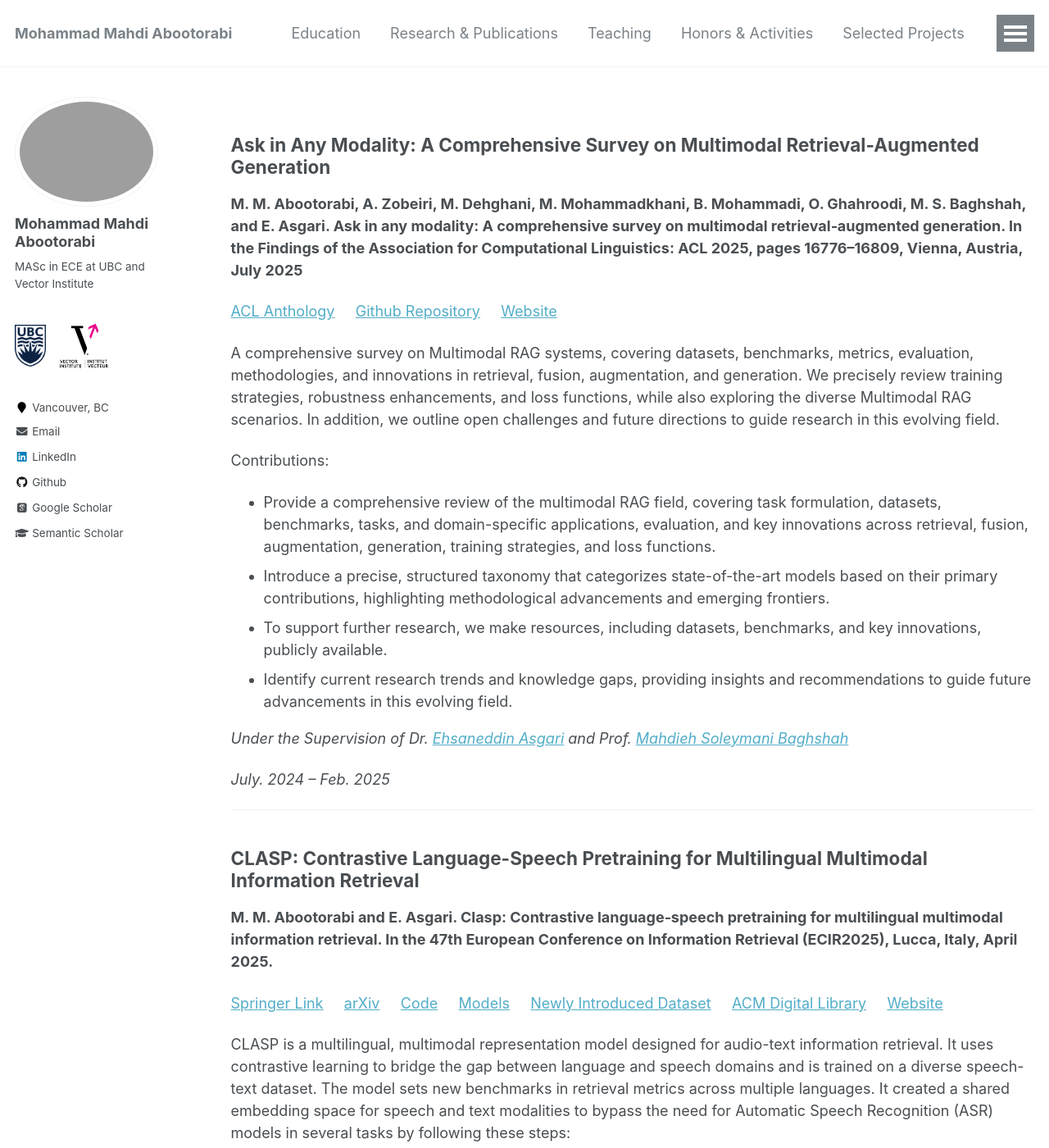
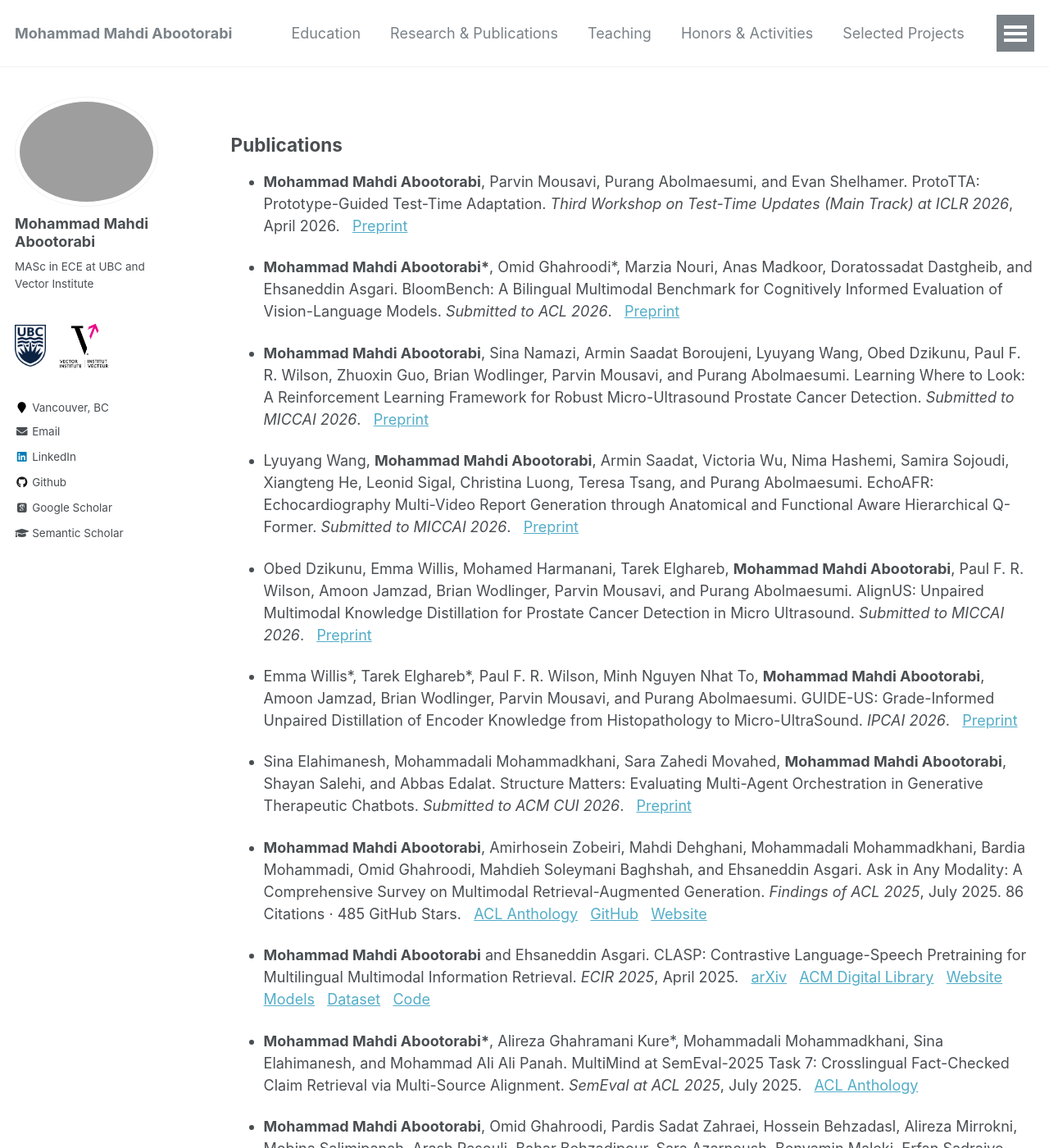
Before and after one commit to aboots/aboots.github.io, a Jekyll site: the page built from _pages/research.md, in a window 1280 px wide and 1400 px high. Shown: the whole window at 82% size. Built offline with Jekyll 4.4.1, drawn with Linux system fonts in a browser that asks for light colours; nearby versions of some CDN libraries; some web fonts are replaced; some of the changed text lies outside the part shown.

Commit message:
Update research.md

```diff
--- a/_pages/research.md
+++ b/_pages/research.md
@@ -4,8 +4,39 @@ title: ""
 permalink: /research/
 author_profile: true
 ---
+## Publications
 
-## Ask in Any Modality: A Comprehensive Survey on Multimodal Retrieval-Augmented Generation
+- **Mohammad Mahdi Abootorabi**, Parvin Mousavi, Purang Abolmaesumi, and Evan Shelhamer. ProtoTTA: Prototype-Guided Test-Time Adaptation. *Third Workshop on Test-Time Updates (Main Track) at ICLR 2026*, April 2026. &nbsp; [Preprint](https://drive.google.com/file/d/1nDYQGEdBNzbiyfVHs8vfCDiNEBbJBLKP/view?usp=sharing)
+
+- **Mohammad Mahdi Abootorabi\***, Omid Ghahroodi\*, Marzia Nouri, Anas Madkoor, Doratossadat Dastgheib, and Ehsaneddin Asgari. BloomBench: A Bilingual Multimodal Benchmark for Cognitively Informed Evaluation of Vision-Language Models. *Submitted to ACL 2026*. &nbsp; [Preprint](https://drive.google.com/file/d/1jRMHMwKcNEco5wxJYpVh_ecFiJST6wA6/view?usp=sharing)
+
+- **Mohammad Mahdi Abootorabi**, Sina Namazi, Armin Saadat Boroujeni, Lyuyang Wang, Obed Dzikunu, Paul F. R. Wilson, Zhuoxin Guo, Brian Wodlinger, Parvin Mousavi, and Purang Abolmaesumi. Learning Where to Look: A Reinforcement Learning Framework for Robust Micro-Ultrasound Prostate Cancer Detection. *Submitted to MICCAI 2026*. &nbsp; [Preprint](https://drive.google.com/file/d/13ILcEZKeqXjs9x_8mwkX2n5EThG1RB80/view?usp=sharing)
+
+- Lyuyang Wang, **Mohammad Mahdi Abootorabi**, Armin Saadat, Victoria Wu, Nima Hashemi, Samira Sojoudi, Xiangteng He, Leonid Sigal, Christina Luong, Teresa Tsang, and Purang Abolmaesumi. EchoAFR: Echocardiography Multi-Video Report Generation through Anatomical and Functional Aware Hierarchical Q-Former. *Submitted to MICCAI 2026*. &nbsp; [Preprint](https://drive.google.com/file/d/11Q20FqN9HqPi1ZALrpEwTCiuSKJ5DPi0/view?usp=sharing)
+
+- Obed Dzikunu, Emma Willis, Mohamed Harmanani, Tarek Elghareb, **Mohammad Mahdi Abootorabi**, Paul F. R. Wilson, Amoon Jamzad, Brian Wodlinger, Parvin Mousavi, and Purang Abolmaesumi. AlignUS: Unpaired Multimodal Knowledge Distillation for Prostate Cancer Detection in Micro Ultrasound. *Submitted to MICCAI 2026*. &nbsp; [Preprint](https://drive.google.com/file/d/1azRiqov8IeeLSjITr_BVSSlSwcKWNzGl/view?usp=sharing)
+
+- Emma Willis\*, Tarek Elghareb\*, Paul F. R. Wilson, Minh Nguyen Nhat To, **Mohammad Mahdi Abootorabi**, Amoon Jamzad, Brian Wodlinger, Parvin Mousavi, and Purang Abolmaesumi. GUIDE-US: Grade-Informed Unpaired Distillation of Encoder Knowledge from Histopathology to Micro-UltraSound. *IPCAI 2026*. &nbsp; [Preprint](https://arxiv.org/abs/2602.19005)
+
+- Sina Elahimanesh, Mohammadali Mohammadkhani, Sara Zahedi Movahed, **Mohammad Mahdi Abootorabi**, Shayan Salehi, and Abbas Edalat. Structure Matters: Evaluating Multi-Agent Orchestration in Generative Therapeutic Chatbots. *Submitted to ACM CUI 2026*. &nbsp; [Preprint](https://arxiv.org/abs/2603.00774)
+
+- **Mohammad Mahdi Abootorabi**, Amirhosein Zobeiri, Mahdi Dehghani, Mohammadali Mohammadkhani, Bardia Mohammadi, Omid Ghahroodi, Mahdieh Soleymani Baghshah, and Ehsaneddin Asgari. Ask in Any Modality: A Comprehensive Survey on Multimodal Retrieval-Augmented Generation. *Findings of ACL 2025*, July 2025. 86 Citations · 485 GitHub Stars. &nbsp; [ACL Anthology](https://aclanthology.org/2025.findings-acl.861/) &nbsp; [GitHub](https://github.com/llm-lab-org/Multimodal-RAG-Survey) &nbsp; [Website](https://multimodalrag.github.io/)
+
+- **Mohammad Mahdi Abootorabi** and Ehsaneddin Asgari. CLASP: Contrastive Language-Speech Pretraining for Multilingual Multimodal Information Retrieval. *ECIR 2025*, April 2025. &nbsp; [arXiv](https://arxiv.org/abs/2412.13071) &nbsp; [ACM Digital Library](https://dl.acm.org/doi/10.1007/978-3-031-88717-8_2) &nbsp; [Website](https://clasp1.github.io/) &nbsp; [Models](https://huggingface.co/llm-lab/CLASP) &nbsp; [Dataset](https://huggingface.co/datasets/llm-lab/SpeechBrown) &nbsp; [Code](https://github.com/language-modeling-lab/CLASP)
+
+- **Mohammad Mahdi Abootorabi\***, Alireza Ghahramani Kure\*, Mohammadali Mohammadkhani, Sina Elahimanesh, and Mohammad Ali Ali Panah. MultiMind at SemEval-2025 Task 7: Crosslingual Fact-Checked Claim Retrieval via Multi-Source Alignment. *SemEval at ACL 2025*, July 2025. &nbsp; [ACL Anthology](https://aclanthology.org/2025.semeval-1.303/)
+
+- **Mohammad Mahdi Abootorabi**, Omid Ghahroodi, Pardis Sadat Zahraei, Hossein Behzadasl, Alireza Mirrokni, Mobina Salimipanah, Arash Rasouli, Bahar Behzadipour, Sara Azarnoush, Benyamin Maleki, Erfan Sadraiye, Kiarash Kiani Feriz, Mahdi Teymouri Nahad, Ali Moghadasi, Abolfazl Eshagh Abianeh, Nizi Nazar, Hamid R. Rabiee, Mahdieh Soleymani Baghshah, Meisam Ahmadi, and Ehsaneddin Asgari. Generative AI for Character Animation: A Comprehensive Survey of Techniques, Applications, and Future Directions. May 2025. 13 Citations. &nbsp; [arXiv](https://arxiv.org/abs/2504.19056) &nbsp; [GitHub](https://github.com/llm-lab-org/Generative-AI-for-Character-Animation-Survey) &nbsp; [Website](https://generative-ai-for-character-animation.github.io/)
+
+- **Mohammad Mahdi Abootorabi**, Nona Ghazizadeh, Seyed Arshan Dalili, Alireza Ghahramani Kure, Mahshid Dehghani, and Ehsaneddin Asgari. AIMA at SemEval-2024 Task 10: History-Based Emotion Recognition in Hindi-English Code-Mixed Conversations. *SemEval at NAACL 2024*, June 2024. &nbsp; [ACL Anthology](https://aclanthology.org/2024.semeval-1.244/)
+
+- Alireza Ghahramani Kure, Mahshid Dehghani, **Mohammad Mahdi Abootorabi**, Nona Ghazizadeh, Seyed Arshan Dalili, and Ehsaneddin Asgari. AIMA at SemEval-2024 Task 3: Simple Yet Powerful Emotion Cause Pair Analysis. *SemEval at NAACL 2024*, June 2024. &nbsp; [ACL Anthology](https://aclanthology.org/2024.semeval-1.243/)
+
+
+---
+## Selected Research Projects
+
+### Ask in Any Modality: A Comprehensive Survey on Multimodal Retrieval-Augmented Generation
 
 **M. M. Abootorabi, A. Zobeiri, M. Dehghani, M. Mohammadkhani, B. Mohammadi, O. Ghahroodi, M. S. Baghshah, and E. Asgari. Ask in any modality: A comprehensive survey on multimodal retrieval‑augmented generation. In the Findings of the Association for Computational Linguistics: ACL 2025, pages 16776–16809, Vienna, Austria, July 2025**
 
@@ -24,7 +55,7 @@ _Under the Supervision of Dr. [Ehsaneddin Asgari](https://scholar.google.com/cit
 *July. 2024 – Feb. 2025*
 
 ---
-## CLASP: Contrastive Language-Speech Pretraining for Multilingual Multimodal Information Retrieval
+### CLASP: Contrastive Language-Speech Pretraining for Multilingual Multimodal Information Retrieval
 
 **M. M. Abootorabi and E. Asgari. Clasp: Contrastive language‑speech pretraining for multilingual multimodal information
 retrieval. In the 47th European Conference on Information Retrieval (ECIR2025), Lucca, Italy, April 2025.**
@@ -48,7 +79,7 @@ _Under the Supervision of Dr. [Ehsaneddin Asgari](https://scholar.google.com/cit
 
 ---
 
-## Generative AI for Character Animation: A Comprehensive Survey of Techniques, Applications, and Future Directions
+### Generative AI for Character Animation: A Comprehensive Survey of Techniques, Applications, and Future Directions
 
 **M. M. Abootorabi, O. Ghahroodi, P. S. Zahraei, H. Behzadasl, A. Mirrokni, M. Salimipanah, A. Rasouli, B. Behzadipour, S. Azarnoush, B. Maleki, E. Sadraiye, K. K. Feriz, M. T. Nahad, A. Moghadasi, A. E. Abianeh, N. Nazar, H. R. Rabiee, M. S. Baghshah, M. Ahmadi, and E. Asgari. Generative AI for Character Animation: A Comprehensive Survey of Techniques, Applications, and Future Directions, May 2025**
 
@@ -69,7 +100,7 @@ _Under the Supervision of Dr. [Ehsaneddin Asgari](https://scholar.google.com/cit
 
 ---
 
-## Emotion Classification in Code‑Mixed Conversations and Multimodal Emotion Cause Pair Extraction Within Conversational Contexts
+### Emotion Classification in Code‑Mixed Conversations and Multimodal Emotion Cause Pair Extraction Within Conversational Contexts
 
 **M. M. Abootorabi, N. Ghazizadeh, S. A. Dalili, A. Ghahramani Kure, M. Dehghani, and E. Asgari. AIMA at SemEval‑2024 task 10: History‑based emotion recognition in Hindi‑English code‑mixed conversations. In Proceedings of the 18th International Workshop on Semantic Evaluation (SemEval‑2024), pages 1704–1710, Mexico City, Mexico, June 2024. Association for Computational Linguistics** &nbsp;&nbsp;&nbsp; [Paper Link](https://aclanthology.org/2024.semeval-1.244/)
 
@@ -101,7 +132,7 @@ _Under the Supervision of Dr. [Ehsaneddin Asgari](https://scholar.google.com/cit
 
 ---
 
-## Developing Automated Medical Report Generation for Fundus Fluorescein Angiography Images (A Novel Approach in Ophthalmology Research)
+### Developing Automated Medical Report Generation for Fundus Fluorescein Angiography Images (A Novel Approach in Ophthalmology Research)
 
 **Remote Research Assistant at [University of New South Wales](https://www.unsw.edu.au/) (Summer internship)**
 
@@ -118,7 +149,7 @@ _Under the Supervision of Dr. [Imran Razzak](https://scholar.google.com/citation
 
 ---
 
-## Developing Models & Pipelines For Text Localization In English & Persian
+### Developing Models & Pipelines For Text Localization In English & Persian
 
 This research involves the development of a multimodal model that uses Contrastive Learning and other paradigms to encode texts and audio into a shared embedding space, enhancing the efficiency of text localization in audio streams across various applications. It finds relevant parts of the long speech related to the query.
 
```
